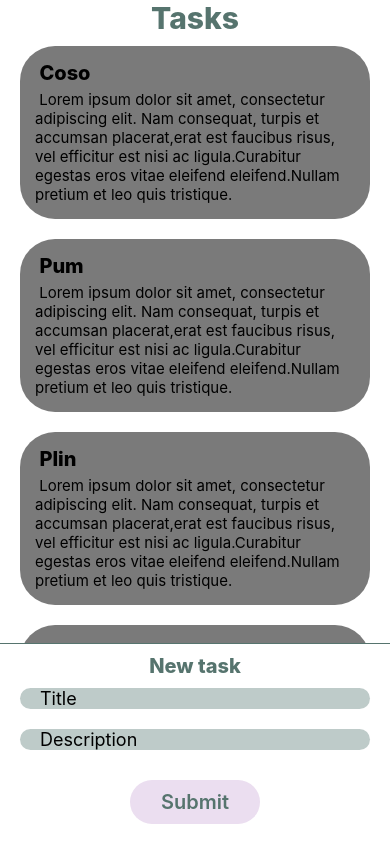
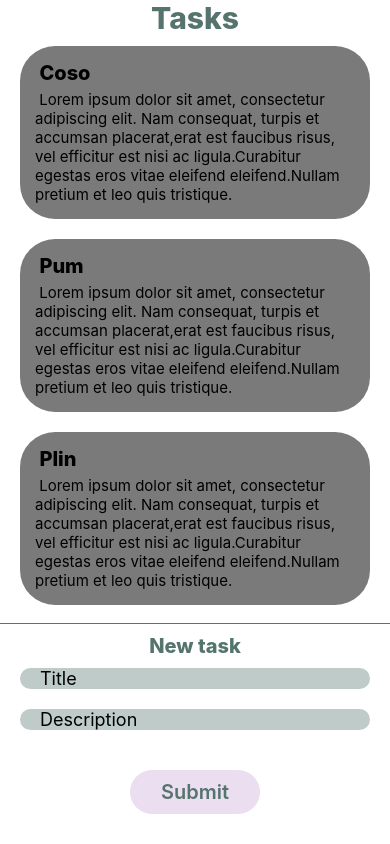
Before and after one commit to paurinaldi/RNIC-PAULA-RINALDI, a React Native app: screen / in a window 390 px wide. Built offline with nearby package versions, Linux system fonts and the light colour scheme; what react-native would draw is missing.

Commit message:
RNIC-W03: Added KeyboardAvoidingView to app

```diff
--- a/App.tsx
+++ b/App.tsx
@@ -1,5 +1,11 @@
 import React, {useEffect, useState} from 'react';
-import {AppState, Platform, SafeAreaView, StatusBar} from 'react-native';
+import {
+  AppState,
+  KeyboardAvoidingView,
+  Platform,
+  SafeAreaView,
+  StatusBar,
+} from 'react-native';
 import {tasks} from './src/constants/tasks';
 import Title from './src/components/title';
 import TaskForm from './src/components/taskForm';
@@ -33,6 +39,9 @@ const App = (): JSX.Element => {
     : styles.darkerBackground;
 
   return (
+    <KeyboardAvoidingView
+      style={backgroundStyle}
+      behavior={isAndroid ? undefined : 'padding'}>
       <SafeAreaView style={backgroundStyle}>
         <StatusBar
           barStyle={isAndroid ? 'light-content' : 'dark-content'}
@@ -42,6 +51,7 @@ const App = (): JSX.Element => {
         <List data={cardsData} />
         <TaskForm addData={data => addData(data)} data={cardsData} />
       </SafeAreaView>
+    </KeyboardAvoidingView>
   );
 };
 
--- a/src/components/taskForm/styles.ts
+++ b/src/components/taskForm/styles.ts
@@ -28,7 +28,7 @@ export const styles = StyleSheet.create({
     backgroundColor: '#EBDEF0',
     borderRadius: 50,
     marginHorizontal: 130,
-    marginVertical: 20,
+    marginVertical: 30,
   },
 
   buttonText: {
```
Lines whose indentation alone changed are shown as unchanged.
